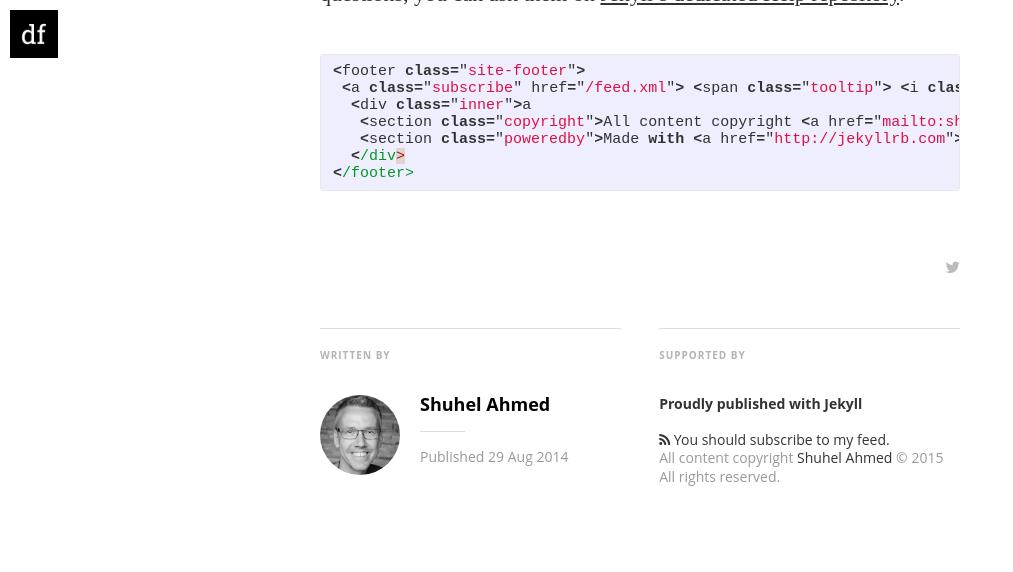
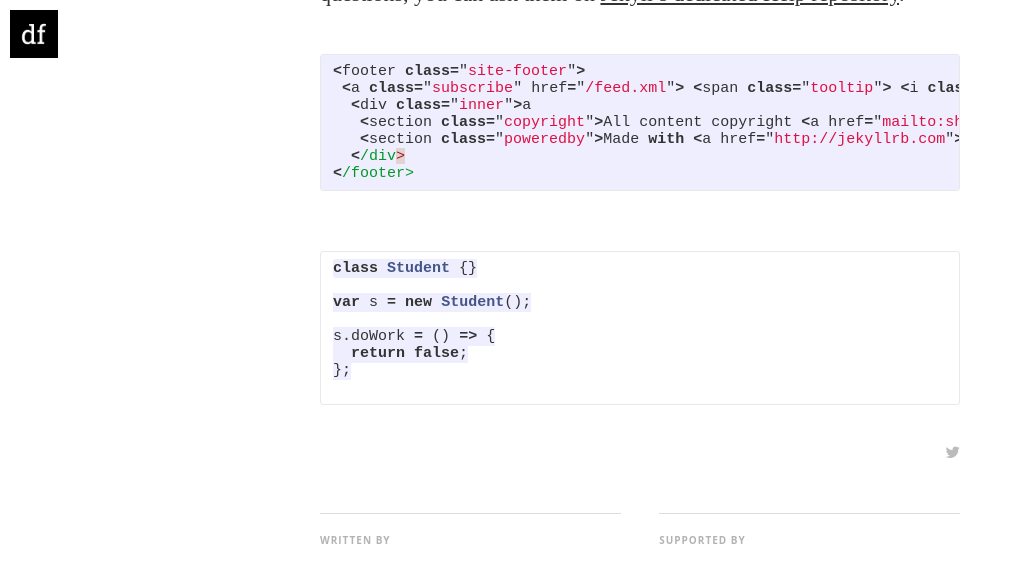
Before and after one commit to ahmedshuhel/ahmedshuhel.github.io, a Jekyll site: the page built from _posts/2014-08-29-welcome-to-jekyll.markdown, in a window 1280 px wide and 900 px high, scrolled down 1594 px, cut to the strip 0-572 px from the top of the window. Shown: the whole strip, without its empty margins (0-1013 px from the left). Built offline with Jekyll 4.4.1, drawn with Linux system fonts in a browser that asks for light colours; nearby versions of some CDN libraries; some web fonts are replaced; Markdown is read by kramdown in place of the engine named in the settings.

Commit message:
test(post): add markdown code block

````diff
--- a/_posts/2014-08-29-welcome-to-jekyll.markdown
+++ b/_posts/2014-08-29-welcome-to-jekyll.markdown
@@ -33,6 +33,17 @@ Check out the [Jekyll docs][jekyll] for more info on how to get the most out of
 </footer>
 {% endhighlight %}
 
+```javascript
+class Student {}
+
+var s = new Student();
+
+s.doWork = () => {
+  return false;
+};
+
+```
+
 
 [jekyll]:      http://jekyllrb.com
 [jekyll-gh]:   https://github.com/jekyll/jekyll
````
